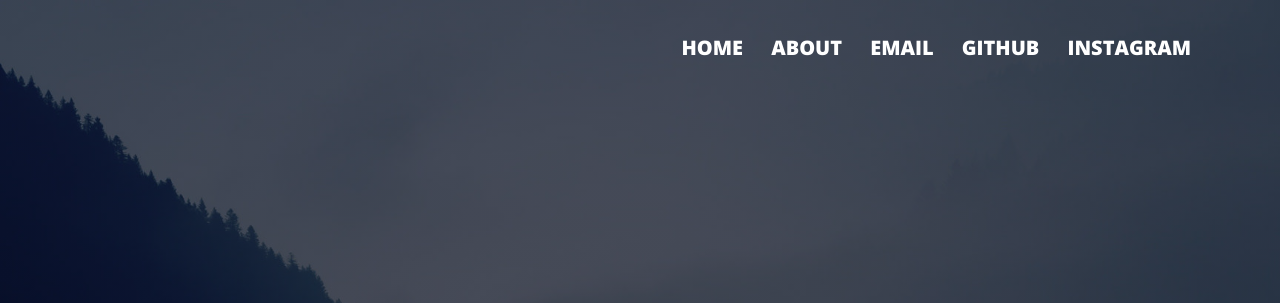
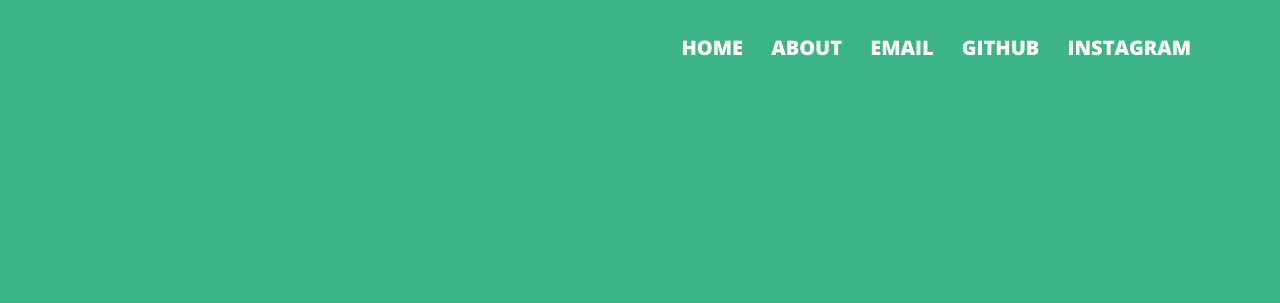
Before and after one commit to karahanyavuzkara/karahanyavuzkara.github.io, a plain HTML site: page index.html in a window 1280 px wide. Shown: the top 303 px of the page. Drawn offline with nearby package versions, Linux system fonts and the light colour scheme.

Commit message:
Update style.css

```diff
--- a/style.css
+++ b/style.css
@@ -6,7 +6,7 @@
 .header{
     min-height: 100vh;
     width: 100%;
-    background-image: linear-gradient(rgba(4,9,30,0.7),rgba(4,9,30,0.7)),url("karahanyavuzkara.github.io/images/wallpaper.jpg");
+    background-image: linear-gradient(rgba(62,180,137),rgba(62,180,137));
     background-position: center;
     background-size: cover;
     position: relative;
```
